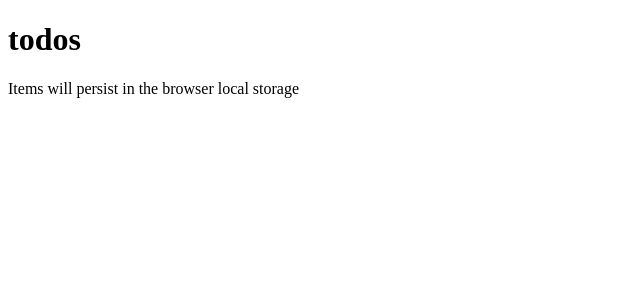
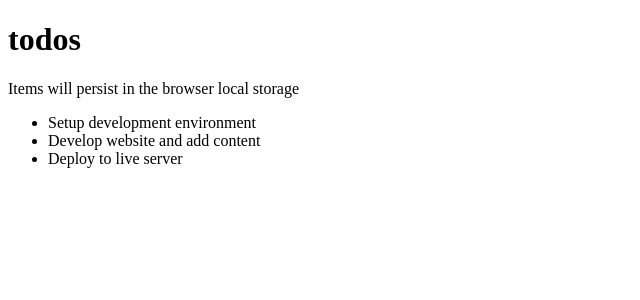
Before and after one commit to mulugithub/react-todo-list, a React (Create React App) app: page / in a window 1280 px wide. Shown: the top 300 px of the page, without its empty margins (0-640 px from the left). Built offline with nearby package versions, Linux system fonts and the light colour scheme.

Commit message:
Display the title of each todo

```diff
--- a/src/components/TodosLogic.jsx
+++ b/src/components/TodosLogic.jsx
@@ -16,5 +16,12 @@ const TodosLogic = () => {
       completed: false,
     },
   ];
+  return (
+    <ul>
+      {todos.map((todo) => (
+        <li>{todo.title}</li>
+      ))}
+    </ul>
+  );
 };
 export default TodosLogic;
```
